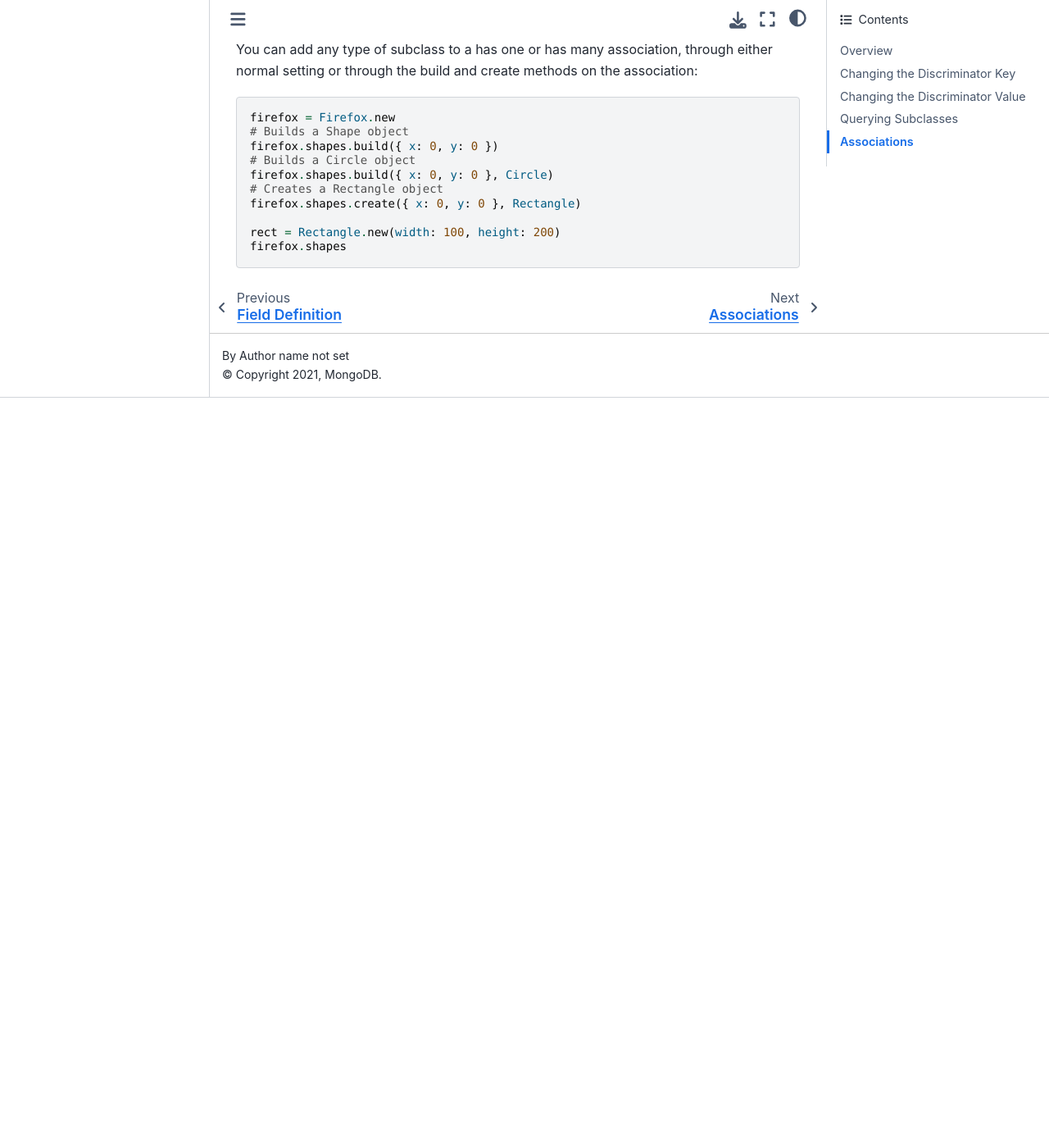
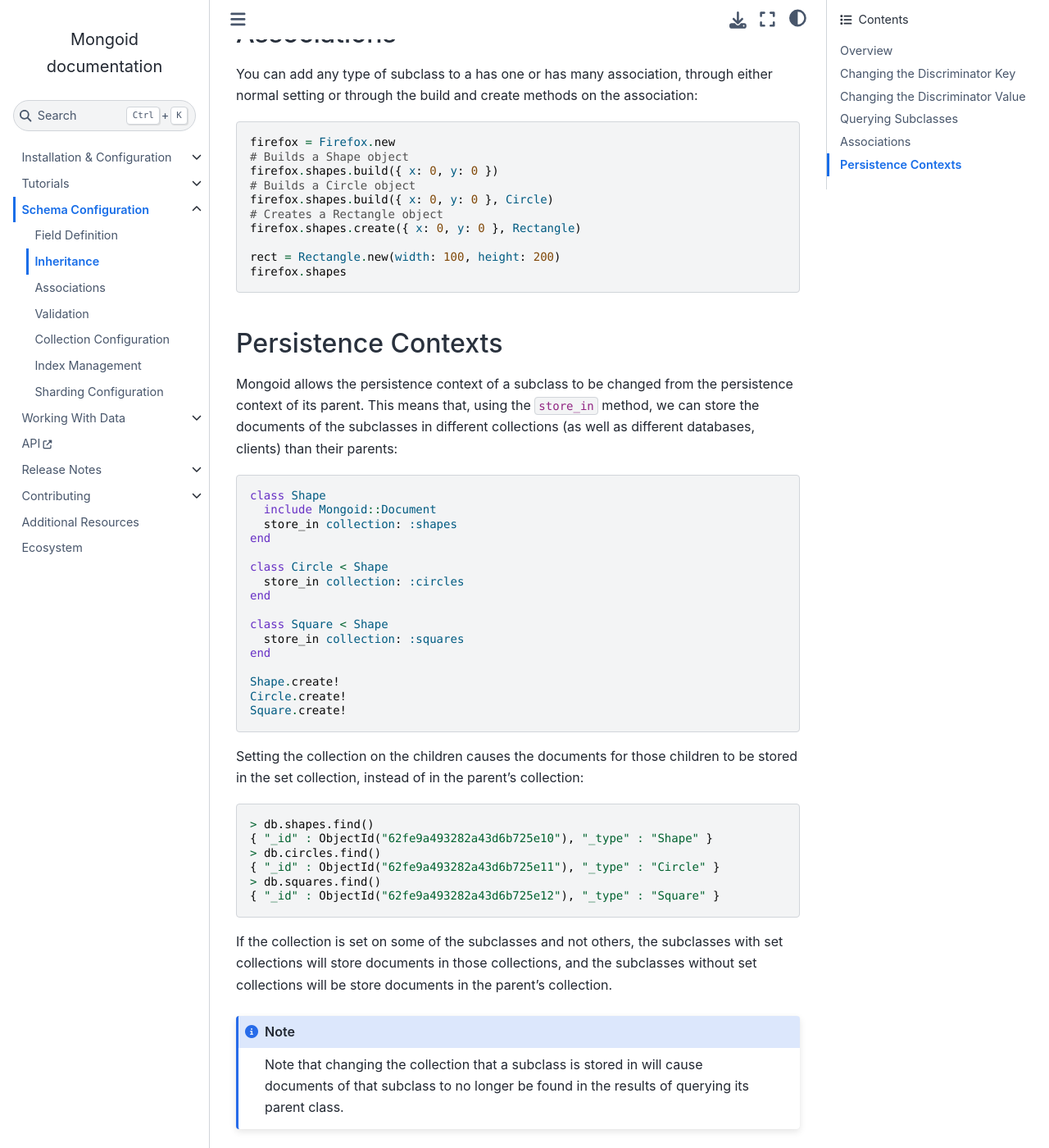
Before and after one commit to i80and/docs-mongoid, a Sphinx documentation site: the page built from docs/reference/inheritance.txt, in a window 1280 px wide and 1400 px high, scrolled down 4724 px. Shown: the whole window at 82% size. Built offline with Sphinx 7.4.7 and the Sphinx Book theme 1.1.4, drawn with Linux system fonts in a browser that asks for light colours; before the commit the page ends 5209 px from its top, so only the background shows below that.

Commit message:
MONGOID-5226 Allow setting "store_in collection" on document subclass (#5449)
* MONGOID-5226 Allow setting "store_in collection" on document subclass

* remove comment

* MONGOID-5226 add docs and testing

* Apply suggestions from code review

Co-authored-by: Oleg Pudeyev <39304720+p-mongo@users.noreply.github.com>

* MONGOID-5226 answer comments

Co-authored-by: Oleg Pudeyev <39304720+p-mongo@users.noreply.github.com>

```diff
--- a/docs/reference/inheritance.txt
+++ b/docs/reference/inheritance.txt
@@ -253,3 +253,56 @@ either normal setting or through the build and create methods on the association
 
    rect = Rectangle.new(width: 100, height: 200)
    firefox.shapes
+
+
+.. _inheritance-persistence-context:
+
+Persistence Contexts
+====================
+
+Mongoid allows the persistence context of a subclass to be changed from the
+persistence context of its parent. This means that, using the ``store_in``
+method, we can store the documents of the subclasses in different collections
+(as well as different databases, clients) than their parents:
+
+.. code:: ruby
+
+  class Shape
+    include Mongoid::Document
+    store_in collection: :shapes
+  end
+
+  class Circle < Shape
+    store_in collection: :circles
+  end
+
+  class Square < Shape
+    store_in collection: :squares
+  end
+
+  Shape.create!
+  Circle.create!
+  Square.create!
+
+Setting the collection on the children causes the documents for those children
+to be stored in the set collection, instead of in the parent's collection:
+
+.. code:: javascript
+
+  > db.shapes.find()
+  { "_id" : ObjectId("62fe9a493282a43d6b725e10"), "_type" : "Shape" }
+  > db.circles.find()
+  { "_id" : ObjectId("62fe9a493282a43d6b725e11"), "_type" : "Circle" }
+  > db.squares.find()
+  { "_id" : ObjectId("62fe9a493282a43d6b725e12"), "_type" : "Square" }
+
+If the collection is set on some of the subclasses and not others, the subclasses
+with set collections will store documents in those collections, and the
+subclasses without set collections will be store documents in the parent's
+collection.
+
+.. note::
+
+  Note that changing the collection that a subclass is stored in will cause
+  documents of that subclass to no longer be found in the results of querying
+  its parent class.
```
Also changed, not shown: docs/release-notes/mongoid-8.1.txt (+26 -0 lines).
